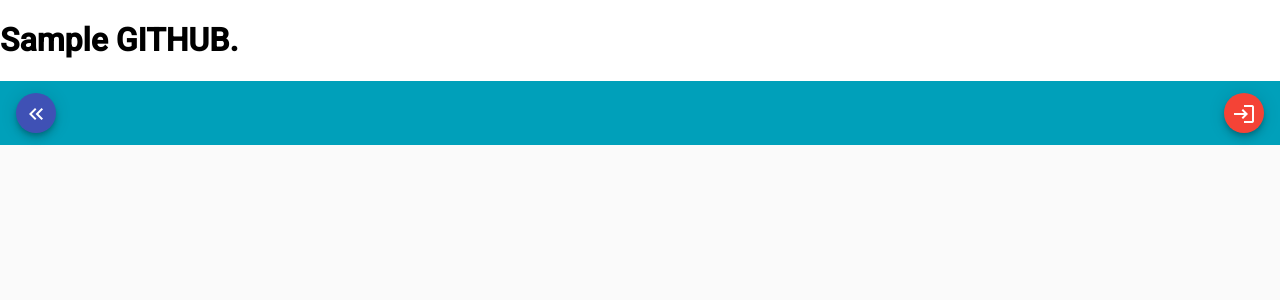
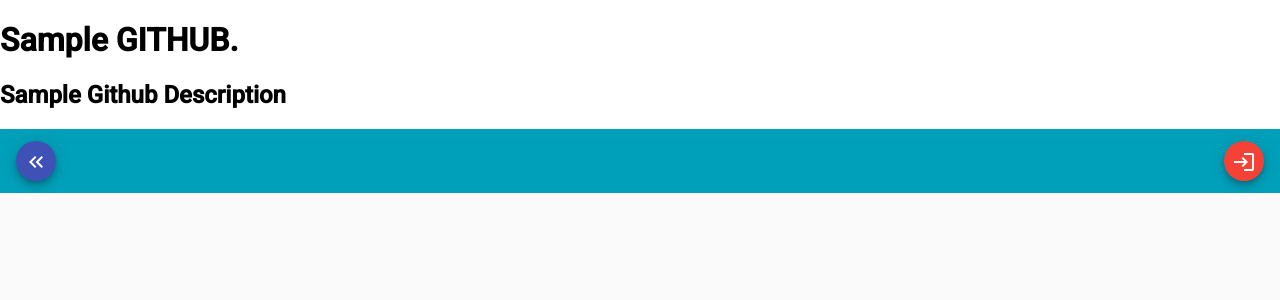
Before and after one commit to Ajinkya-Shinagare/rida-health, an Angular app: page / in a window 1280 px wide. Shown: the top 300 px of the page. Built offline with nearby package versions, Linux system fonts and the light colour scheme.

Commit message:
Add description header to app component

```diff
--- a/src/app/app.component.html
+++ b/src/app/app.component.html
@@ -1,2 +1,3 @@
 <h1>Sample GITHUB.</h1>
+<h2>Sample Github Description</h2>
 <app-header></app-header>
```
